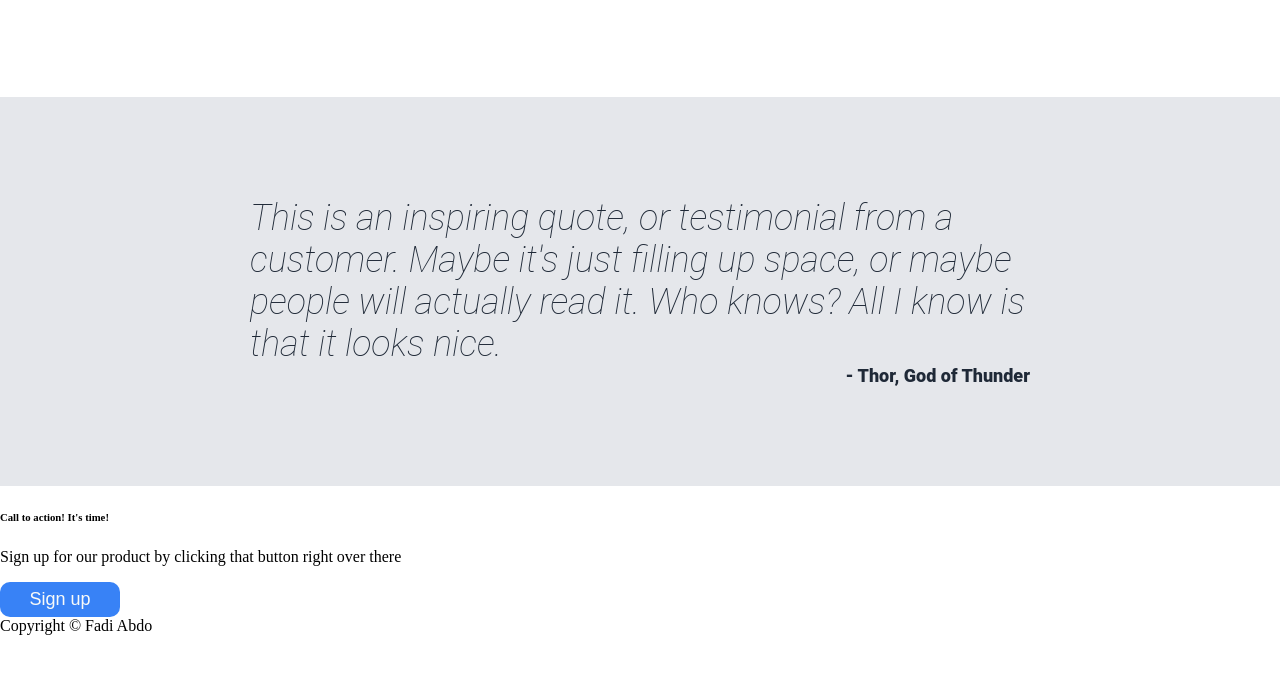
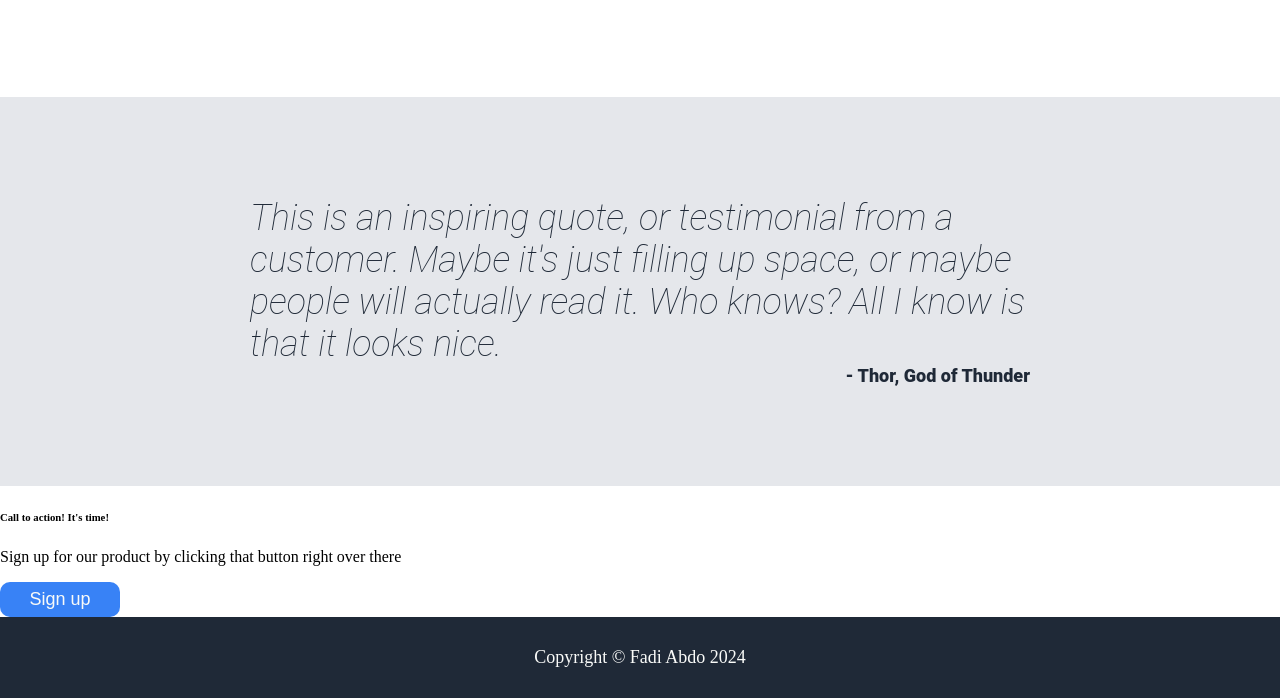
Before and after one commit to fadiabdo12/landing-page, a plain HTML site: page index.html in a window 1280 px wide. Shown: the part 820-1518 px from the top of the page. Before the commit the page ends 1455 px from the top, so only its background shows below. Drawn offline with Linux system fonts and the light colour scheme.

Commit message:
Finished footer

```diff
--- a/index.css
+++ b/index.css
@@ -151,3 +151,13 @@ h3 {
   font-family: "Roboto";
   align-self: flex-end;
 }
+
+footer {
+  display: flex;
+  justify-content: center;
+  align-items: center;
+  background-color: #1f2937;
+  color: #f9faf8;
+  font-size: 18px;
+  padding: 30px;
+}
--- a/index.html
+++ b/index.html
@@ -104,6 +104,6 @@
         <button>Sign up</button>
       </div>
     </div>
-    <footer>Copyright &copy; Fadi Abdo</footer>
+    <footer>Copyright &copy; Fadi Abdo 2024</footer>
   </body>
 </html>
```
